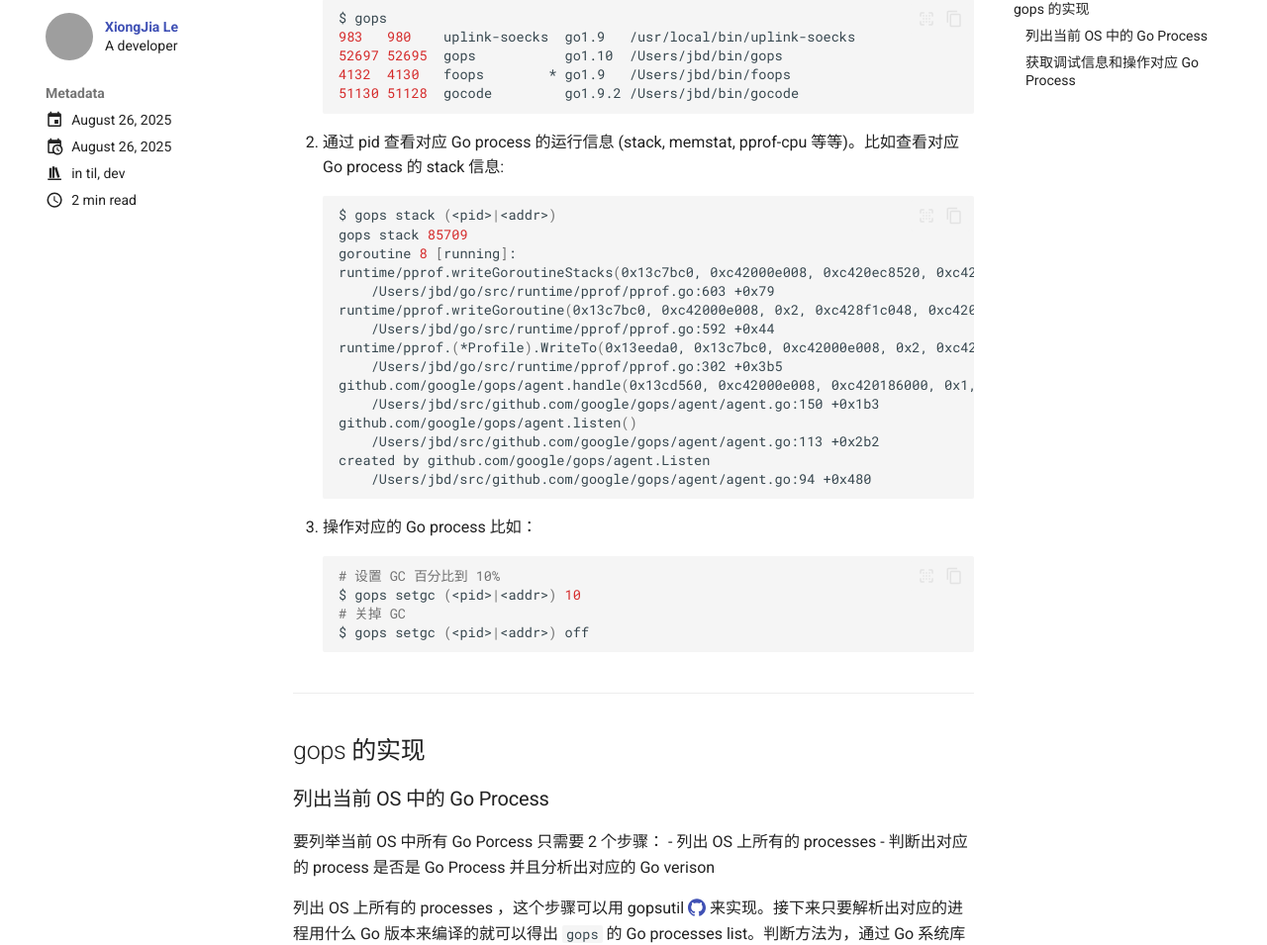
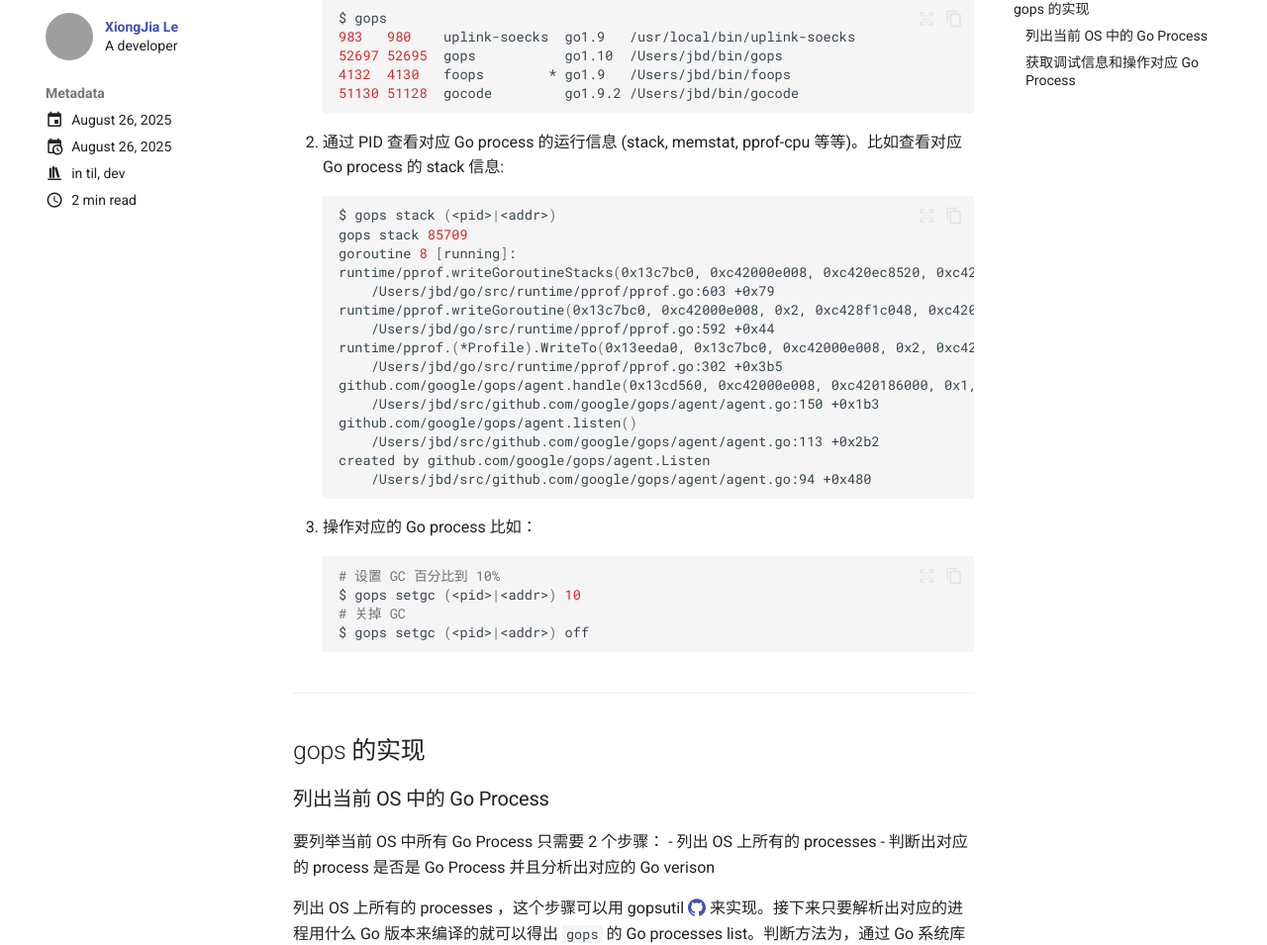
Before and after one commit to xiongjia/xiongjia.github.com, an MkDocs documentation site: the page built from docs/notes/posts/til/20250826-gops.md, in a window 1280 px wide and 1400 px high, scrolled down 496 px. Shown: the part 126-1081 px from the top of the window at 99% size. Built offline with MkDocs 1.6.1 and Material for MkDocs 9.7.7, drawn with Linux system fonts in a browser that asks for light colours; comment, search, counter and statistics services are not loaded; some of the changed text lies outside the part shown; grey boxes are pictures that could not be loaded.

Commit message:
Fix typos and standardize capitalization in gops.md
- Fix "Porcess" to "Process"
- Change "pid" to "PID"
- Change "tcp" to "TCP"

````diff
--- a/docs/notes/posts/til/20250826-gops.md
+++ b/docs/notes/posts/til/20250826-gops.md
@@ -36,7 +36,7 @@
 4132  4130   foops        * go1.9   /Users/jbd/bin/foops
 51130 51128  gocode         go1.9.2 /Users/jbd/bin/gocode
 ```
-2. 通过 pid 查看对应 Go process 的运行信息 (stack, memstat, pprof-cpu 等等)。比如查看对应 Go process 的 stack 信息:
+2. 通过 PID 查看对应 Go process 的运行信息 (stack, memstat, pprof-cpu 等等)。比如查看对应 Go process 的 stack 信息:
 ```bash
 $ gops stack (<pid>|<addr>)
 gops stack 85709
@@ -67,7 +67,7 @@
 ## gops 的实现
 
 ### 列出当前 OS 中的 Go Process
-要列举当前 OS 中所有 Go Porcess 只需要 2 个步骤：
+要列举当前 OS 中所有 Go Process 只需要 2 个步骤：
     - 列出 OS 上所有的 processes
     - 判断出对应的 process 是否是 Go Process 并且分析出对应的 Go verison
 
@@ -108,7 +108,7 @@
 }
 ```
 
-这个 `gops/agent` 会在对应的 Go process 里监听一个 port 默认会在 `127.0.0.1` 上。`gops` 的命令在调试和操作进程时，会通过 pid 找到对应的通讯 port 用 tcp 连接过去通讯。来获取调试信息以及操作对用的 process 行为。
+这个 `gops/agent` 会在对应的 Go process 里监听一个 port 默认会在 `127.0.0.1` 上。`gops` 的命令在调试和操作进程时，会通过 pid 找到对应的通讯 port 用 TCP 连接过去通讯。来获取调试信息以及操作对用的 process 行为。
 
 这个做法其实和 Go 的 `pprof` 类似，只是这里用 `127.0.0.1` 并且是用 tcp 本地连接。所有相对 `pprof` 安全些。
 
````
